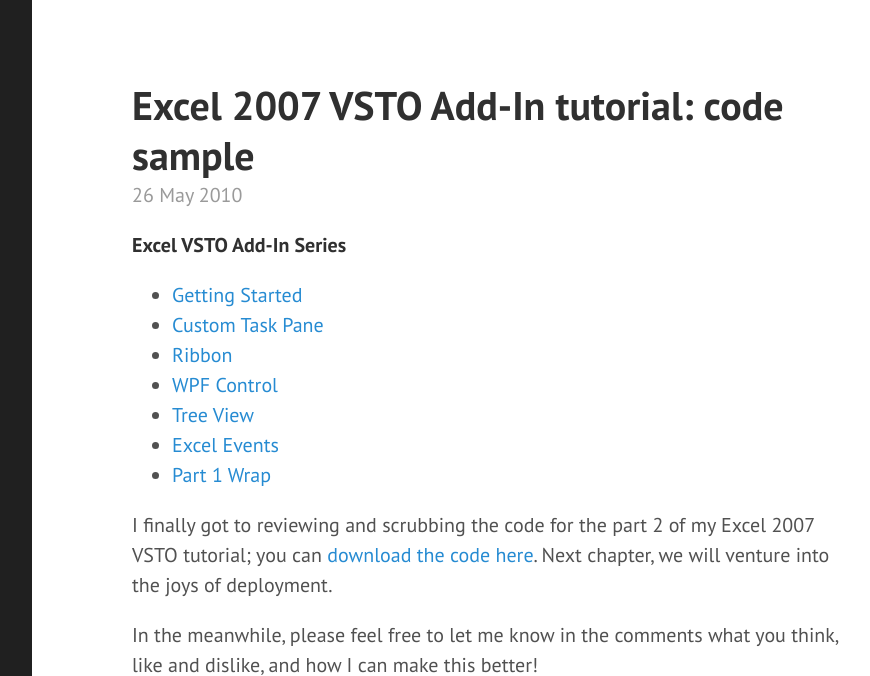
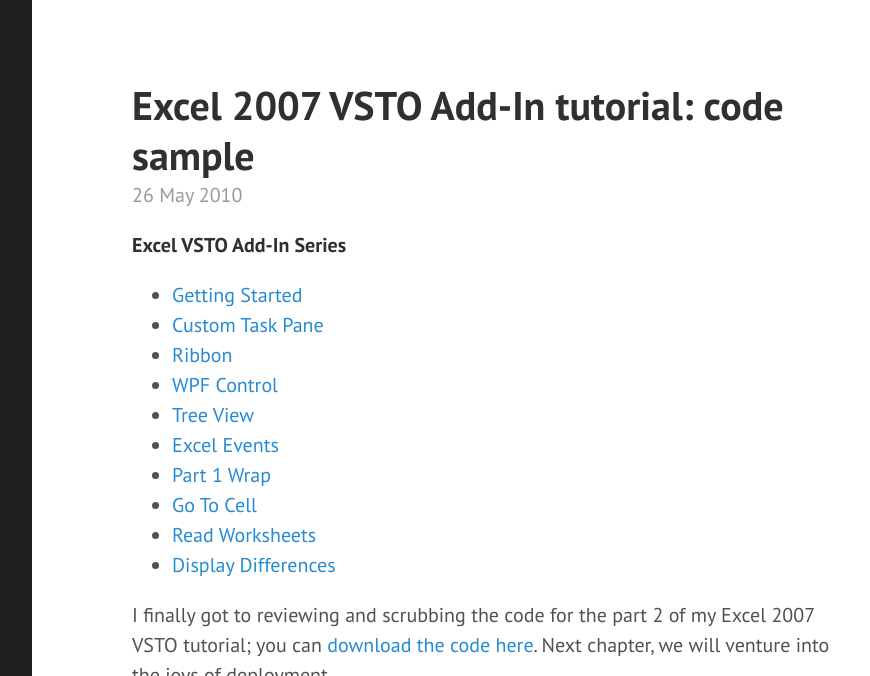
Before and after one commit to mathias-brandewinder/mathias-brandewinder.github.io, a Jekyll site: the page built from _posts/2010-05-26-excel-2007-vsto-add-in-tutorial-code-sample-2.md, in a window 1280 px wide and 1310 px high, cut to the strip 0-676 px from the top of the window. Shown: the whole strip, without its empty margins (328-1198 px from the left). Built offline with Jekyll 4.4.1, drawn with Linux system fonts in a browser that asks for light colours; comment, search, counter and statistics services are not loaded.

Commit message:
updated VSTO series list

```diff
--- a/_includes/vsto-series.html
+++ b/_includes/vsto-series.html
@@ -7,4 +7,7 @@
     <li><a href="{{ site.url }}/2010/03/02/create-excel-2007-vsto-add-in-wpf-control/">WPF Control</a></li>
     <li><a href="{{ site.url }}/2010/03/08/create-excel-2007-vsto-add-in-using-treeview/">Tree View</a></li>
     <li><a href="{{ site.url }}/2010/03/17/create-excel-2007-vsto-add-in-open-and-close-events/">Excel Events</a></li>       <li><a href="{{ site.url }}/2010/03/27/create-excel-2007-vsto-add-in-update-sheet-name/">Part 1 Wrap</a></li>
+    <li><a href="{{ site.url }}/2010/04/14/create-excel-2007-vsto-add-in-bind-command-goto-range/">Go To Cell</a></li>
+    <li><a href="{{ site.url }}/2010/04/26/create-excel-2007-vsto-add-in-read-worksheet-value/">Read Worksheets</a></li>
+    <li><a href="{{ site.url }}/2010/05/06/create-excel-2007-vsto-add-in-wpf-converter/">Display Differences</a></li>
 </ul>
```
